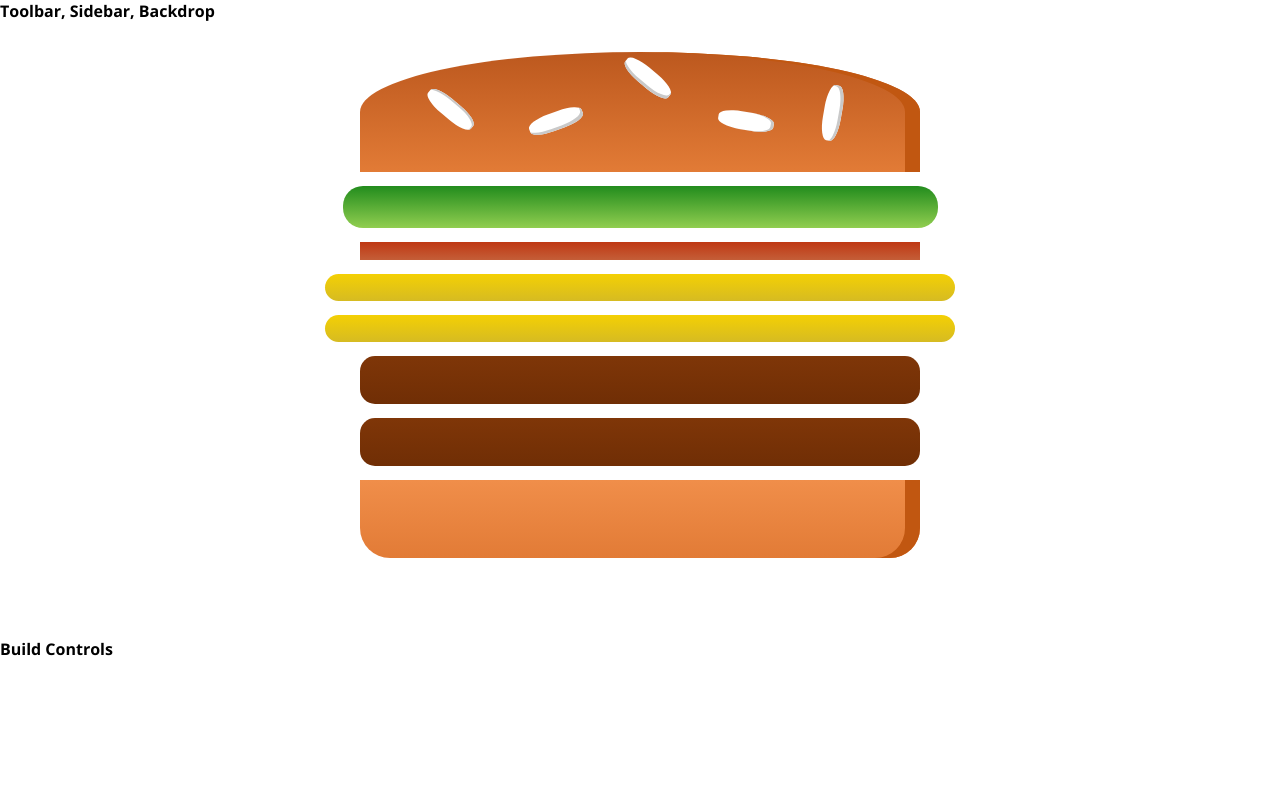
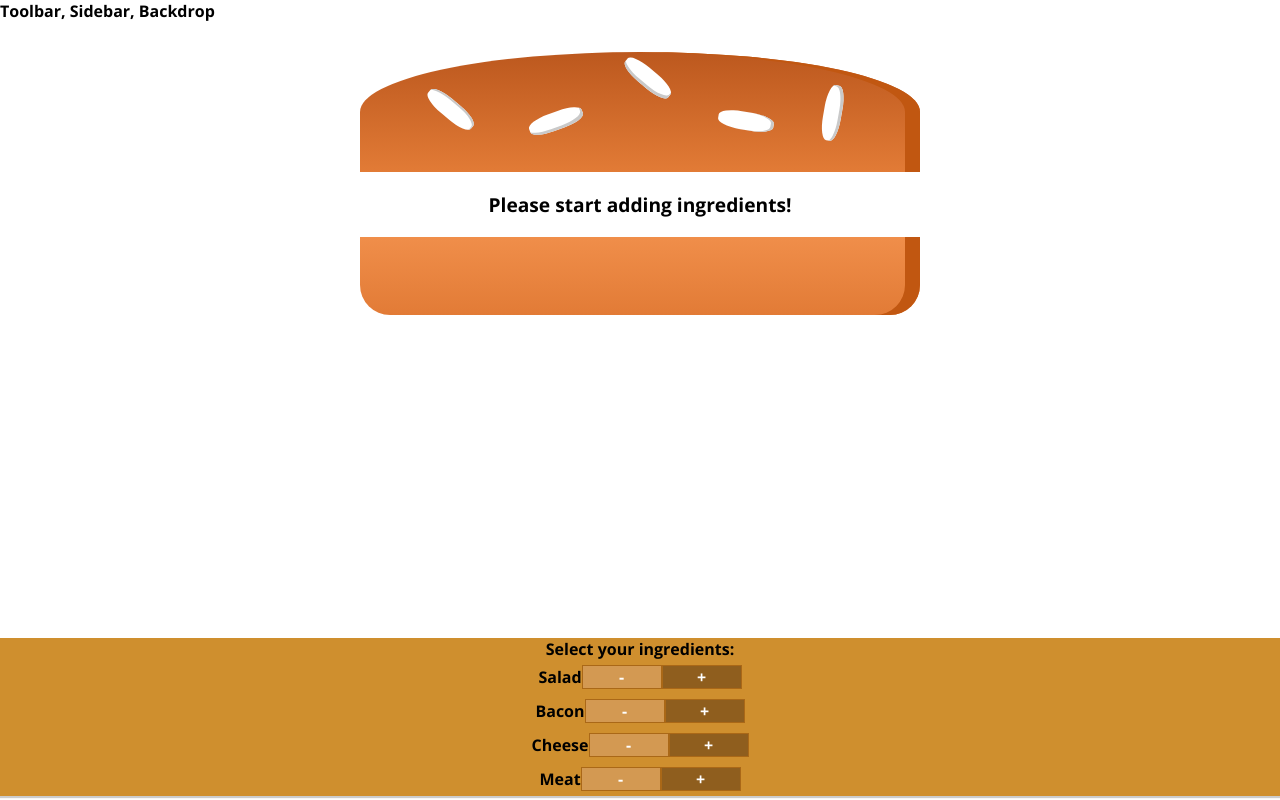
Before and after one commit to pablosalazzar/BurgerAppAcademind, a React (Create React App) app: page / in a window 1280 px wide. Built offline with nearby package versions, Linux system fonts and the light colour scheme.

Commit message:
add and less ingredient actions

```diff
--- /dev/null
+++ b/src/components/Burger/BuildControls/BuildControl/BuilControl.js
@@ -0,0 +1,14 @@
+import styles from './BuildControl.module.css'
+
+const BuildControl = (props) => {
+
+    return(
+        <div className={styles.BuildControl}>
+            <div className={styles.Lavel}>{props.label}</div>
+            <button className={styles.Less} onClick = {props.removed}>-</button>
+            <button className={styles.More} onClick = {props.added}>+</button>
+        </div>
+    )
+}
+
+export default BuildControl;
--- /dev/null
+++ b/src/components/Burger/BuildControls/BuildControl/BuildControl.module.css
@@ -0,0 +1,56 @@
+.BuildControl{
+    display: flex;
+    justify-content: space-between;
+    align-items: center;
+    margin: 5px 0;
+}
+
+.BuildControl button{
+    display: block;
+    font: inherit;
+    padding: 0 5px;
+    width: 80px;
+    border: 1px solid #AA6817;
+    cursor: pointer;
+    outline: none;
+}
+
+
+.BuildControl button:disabled {
+    background-color: #AC9980;
+    border: 1px solid #7E7365;
+    color: #ccc;
+    cursor: default;
+}
+
+.BuildControl button:hover:disabled {
+    background-color: #AC9980;
+    color: #ccc;
+    cursor: not-allowed;
+}
+
+.Label {
+    padding: 10px;
+    font-weight: bold;
+    width: 80px;
+}
+
+.BuildControl .Less {
+    background-color: #D39952;
+    color: white;
+}
+
+.BuildControl .More {
+    background-color: #8F5E1E;
+    color: white;
+}
+
+.BuildControl .Less:hover, .BuildControl .Less:active {
+    background-color: #DAA972;
+    color: white;
+}
+
+.BuildControl .More:hover,.BuildControl .More:active {
+    background-color: #99703F;
+    color: white;
+}
--- /dev/null
+++ b/src/components/Burger/BuildControls/BuildControls.js
@@ -0,0 +1,34 @@
+import { checkPropTypes } from 'prop-types';
+import BuildControl from './BuildControl/BuilControl'
+import styles from './BuildControls.module.css'
+
+const controls = [
+    {label: 'Salad', type:'salad'},
+    {label: 'Bacon', type:'bacon'},
+    {label: 'Cheese', type:'cheese'},
+    {label: 'Meat', type:'meat'},
+];
+
+const BuildControls = (props) => {
+
+    return(
+        <div className={styles.BuildControls}>
+            Select your ingredients:
+
+            {
+                controls.map( ctrl =>
+                    <BuildControl
+                        key = {ctrl.label}
+                        label = {ctrl.label}
+                        added = { () => props.ingredientAdded(ctrl.type)}
+                        removed = { () => props.ingredientRemoved(ctrl.type)}
+                    />
+                )
+            }
+
+        </div>
+    )
+}
+
+
+export default BuildControls;
--- /dev/null
+++ b/src/components/Burger/BuildControls/BuildControls.module.css
@@ -0,0 +1,10 @@
+.BuildControls{
+    width: 100%;
+    background-color: #Cf8F2E;
+    display: flex;
+    flex-flow: column;
+    align-items: center;
+    box-shadow: 0 2px 1px #ccc;
+    margin: auto;
+    padding: 10px, 0;
+}
--- a/src/components/Burger/Burger.js
+++ b/src/components/Burger/Burger.js
@@ -4,13 +4,19 @@ import { number } from 'prop-types';
 
 const burger = (props) => {
 
-    console.log(props.ingredients);
-    const transformedIngredients = Object.keys(props.ingredients)
+    let transformedIngredients = Object.keys(props.ingredients)
         .map( igKey => {
             return [...Array(props.ingredients[igKey])].map( (_,i) =>{
                 return <BurgerIngredient key={igKey+i} type={igKey} />
             });
-        });
+        })
+        .reduce( (arr,el)=>{
+            return arr.concat(el)
+        },[]);
+
+        if(transformedIngredients.length === 0){
+            transformedIngredients = <p>Please start adding ingredients!</p>
+        }
 
     return(
         <div className={styles.Burger}>
--- a/src/containers/BurgerBuilder/BurgerBuilder.js
+++ b/src/containers/BurgerBuilder/BurgerBuilder.js
@@ -1,23 +1,77 @@
 import React, { Component } from "react";
 import Aux from '../../hoc/Auxx'
 import Burger from '../../components/Burger/Burger'
+import BuildControls from '../../components/Burger/BuildControls/BuildControls'
+
+const INGREDIENT_PRICES = {
+    salad: 0.5,
+    cheese: 0.4,
+    meat:   1.3,
+    bacon: 0.7,
+}
 
 class BurguerBuilder extends Component{
 
     state = {
         ingredients: {
-            salad:1,
-            bacon:1,
-            cheese:2,
-            meat:2,
+            salad:0,
+            bacon:0,
+            cheese:0,
+            meat:0,
+        },
+        totalPrice: 4
+    }
+
+    addIngredientHandler = (type) => {
+        /* Maximilian way
+        const oldCount = this.state.ingredients[type];
+        const updatedIngredient = oldCount +1 ;
+        const updatedIngredients = {
+            ...this.state.ingredients
+        }
+        updatedIngredients[type] = updatedIngredient
+
+        //Change total price
+        const oldTotalPrice = this.state.totalPrice;
+        const updatedTotalPrice = oldTotalPrice + INGREDIENT_PRICES[type]
+
+        this.setState({ingredients: updatedIngredients, totalPrice:updatedTotalPrice}) */
+
+        this.setState({
+            ingredients:{
+                ...this.state.ingredients,
+                [type]: this.state.ingredients[type] + 1
+            },
+            totalPrice: this.state.totalPrice + INGREDIENT_PRICES[type]
+        })
+
+    }
+
+    lessIngresientHandler = (type) => {
+
+        const quantity = this.state.ingredients[type];
+        if(quantity !== 0 ){
+            this.setState({
+                ingredients:{
+                    ...this.state.ingredients,
+                    [type]: this.state.ingredients[type] - 1
+                },
+                totalPrice: this.state.totalPrice - INGREDIENT_PRICES[type]
+            })
+        }else{
+            alert('Ya no hay ingredientes');
         }
     }
+
 
     render(){
         return (
             <Aux>
                 <Burger ingredients={this.state.ingredients}/>
-                <div>Build Controls</div>
+                <BuildControls
+                    ingredientAdded = {this.addIngredientHandler}
+                    ingredientRemoved = {this.lessIngresientHandler}
+                />
             </Aux>
         );
     }
```
